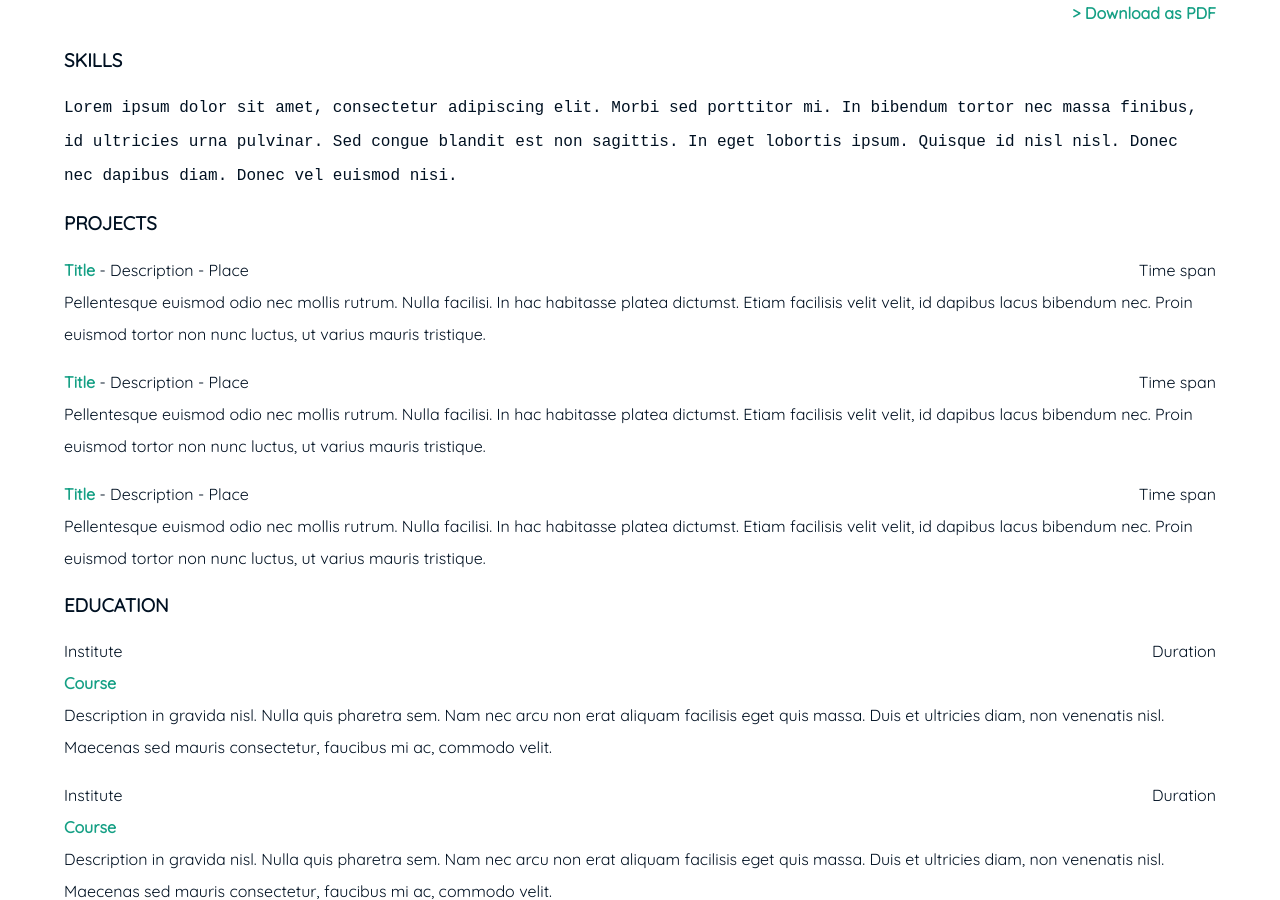
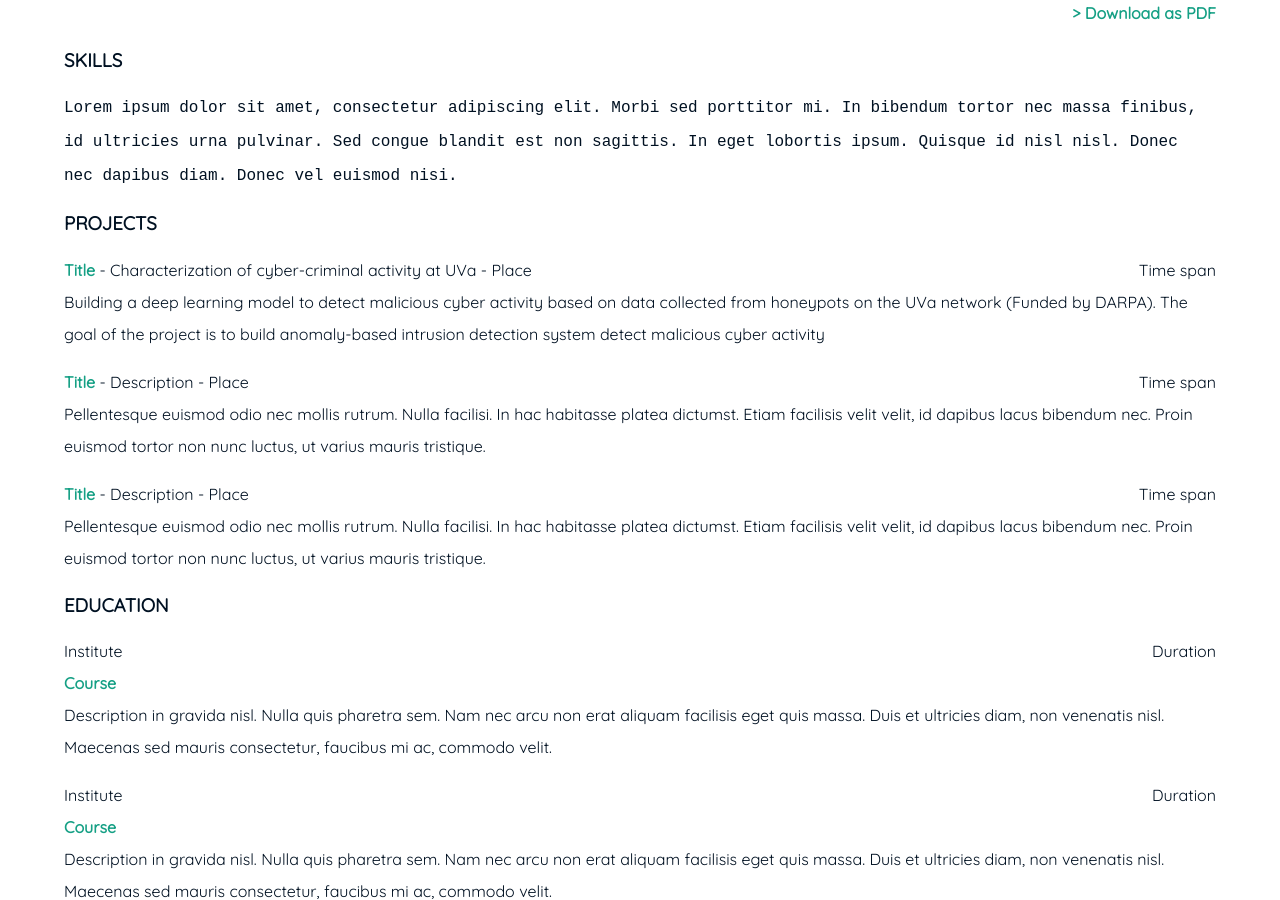
Before and after one commit to knhash/Pudhina, a Jekyll site: the page built from resume.md, in a window 1280 px wide and 900 px high, scrolled down 311 px. Built offline with Jekyll 4.4.1, drawn with Linux system fonts in a browser that asks for light colours.

Commit message:
Update resume.md

````diff
--- a/resume.md
+++ b/resume.md
@@ -11,8 +11,9 @@ subtitle: An awesome person
 ``` Lorem ipsum dolor sit amet, consectetur adipiscing elit. Morbi sed porttitor mi. In bibendum tortor nec massa finibus, id ultricies urna pulvinar. Sed congue blandit est non sagittis. In eget lobortis ipsum. Quisque id nisl nisl. Donec nec dapibus diam. Donec vel euismod nisi.  ```
 
 ### PROJECTS
-**Title** - Description - Place <span style="float: right; ">Time span</span>
-Pellentesque euismod odio nec mollis rutrum. Nulla facilisi. In hac habitasse platea dictumst. Etiam facilisis velit velit, id dapibus lacus bibendum nec. Proin euismod tortor non nunc luctus, ut varius mauris tristique.
+**Title** - Characterization of cyber-criminal activity at UVa - Place <span style="float: right; ">Time span</span>
+Building a deep learning model to detect malicious cyber activity based on data collected from honeypots on the UVa network (Funded by DARPA). The goal of the project is to build anomaly-based intrusion detection system detect malicious cyber activity
+
 
 **Title** - Description - Place <span style="float: right; ">Time span</span>
 Pellentesque euismod odio nec mollis rutrum. Nulla facilisi. In hac habitasse platea dictumst. Etiam facilisis velit velit, id dapibus lacus bibendum nec. Proin euismod tortor non nunc luctus, ut varius mauris tristique.
````
